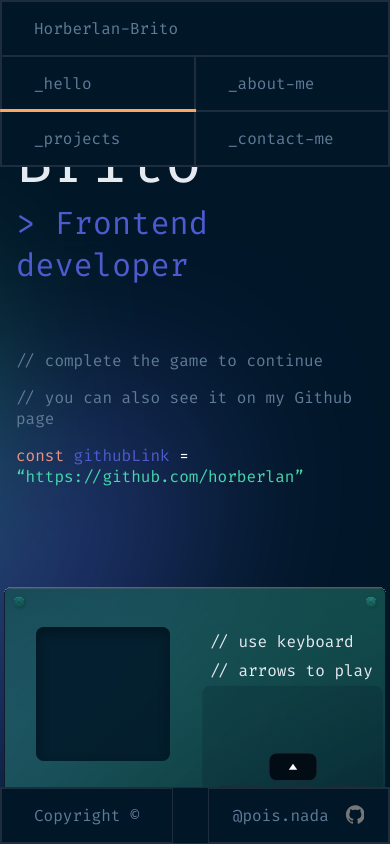
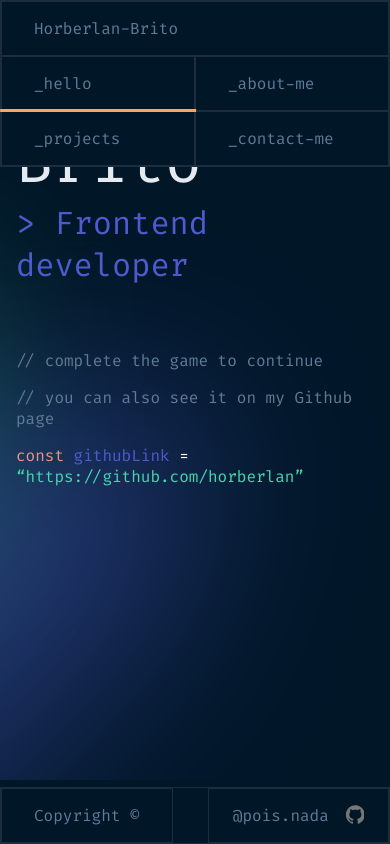
Before and after one commit to horberlan/horberlan-portfolio, a Vue app: page / in a window 390 px wide. Shown: the top 844 px of the page. Built offline with nearby package versions, Linux system fonts and the light colour scheme; a small style sheet from the web is missing; what @highlightjs/vue-plugin, @tanstack/vue-query, quasar would draw is missing.

Commit message:
style: disable hero (temporary change)

```diff
--- a/src/views/home/HomeView.vue
+++ b/src/views/home/HomeView.vue
@@ -99,10 +99,17 @@ $orange: #e99287;
   }
 }
 @media screen and (max-width: 768px) {
+  .hero {
+    display: none;
+  }
+  .desc:first-of-type,
+  .content:first-child {
+    display: none;
+  }
   .hero_container {
     padding: 0;
     margin: 0;
-    height: 100%;
+    height: 200vw;
     .hello {
       margin-inline-start: 1rem;
     }
```
